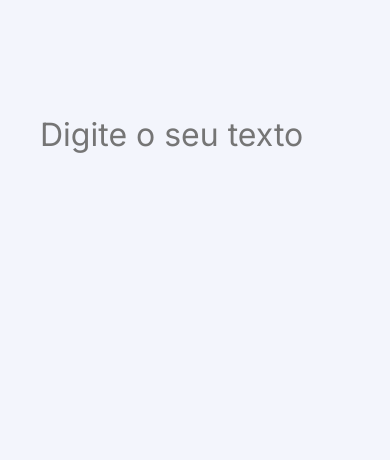
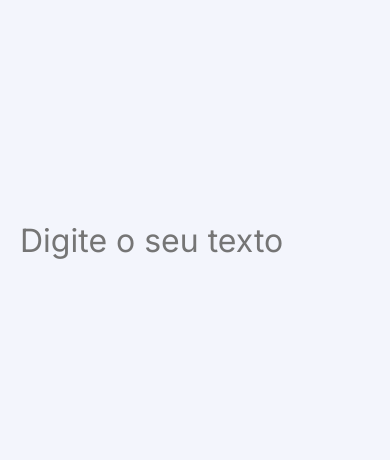
Before and after one commit to PriscilaSilvaAlves/PriscilaSilvaAlves.github.io, a React (Create React App) app in the folder encryptDecrypt/: page / in a window 390 px wide. Shown: the part 140-600 px from the top of the page. Built offline with nearby package versions, Linux system fonts and the light colour scheme.

Commit message:
Add files via upload

```diff
--- a/encryptDecrypt/src/App.css
+++ b/encryptDecrypt/src/App.css
@@ -1,4 +1,4 @@
-#container{
+main{
   background-color: #F3F5FC;
   width: 100%;
   height: 100vh;
@@ -10,9 +10,11 @@
   justify-content: right;
 }
 #left{
+  width: calc(100% - 520px);
+}
+#left form{
   margin-left: 40px;
   height: calc(100vh - 80px);
-  width: calc(100% - 520px);
   display: flex;
   flex-direction: column;
   gap: 40px;
@@ -36,10 +38,11 @@
 }
 #input input{
   width: 680px;
-  height: 48px;
+  height: 150px;
   color: #0A3871;
   font-family: 'Inter', sans-serif;
   border: none;
+  resize: none;
   font-size: 32px;
   background-color: transparent;
 }
@@ -155,23 +158,26 @@ button:active{
   height: 100%;
   resize: none;
 }
-@media screen and (max-width: 574px){
+@media screen and (max-width: 900px){
   #input{
-    padding: 40px;
+    padding: 20px;
     justify-content: left;
-    width: 300px;
+    width: calc(100% - 40px);
   }
   #input input{
-    width: 300px;
-    height: 48px;
+    width: 100%;
+    height: 300px;
     font-size: 32px;
+    background-color: transparent;
   }
   #left{
     width: 100%;
+  }
+  #left form{
     margin-top: 40px;
     margin-left: 0;
   }
-  #container{
+  main{
     justify-content: center;
   }
   #alert{
@@ -179,8 +185,8 @@ button:active{
   }
   #right{
     height: auto;
-    padding: 20px;
-    margin: 40px;
+    margin: 20px;
+    width: calc(100%-40px);
   }
   #root{
     height: 100%;
--- a/encryptDecrypt/src/App.js
+++ b/encryptDecrypt/src/App.js
@@ -75,14 +75,18 @@ function App() {
     document.execCommand("copy");
   }
 
+  function HandleSubmit(event){
+    event.preventDefault();
+  }
+
   return (
-    <form action="#" onsubmit="return false">
-      <div id="container">
+      <main>
         <div id="left">
+          <form id="formId" onSubmit={ HandleSubmit }>
             <div id="left-top">
                 <img src={ ImageLogo } alt="Letra A símbolo da Alura"></img>
                 <div id="input">
-                      <input id="textInput" placeholder="Digite o seu texto" pattern="([a-z ]+)" maxLength="200" title="Apenas letas minúsculas, sem acentos e sem caracteres especiais" required></input>
+                    <input id="textInput" placeholder="Digite o seu texto" pattern="([a-z ]+)" maxLength="150" title="Apenas letas minúsculas, sem acentos e sem caracteres especiais" required></input>
                 </div>
             </div>
             <div id="left-down">
@@ -91,14 +95,14 @@ function App() {
                     <p>Apenas letras minúsculas e sem acento.</p>
                 </div>
                 <div id="buttons">
-                      <button id="btn1" onClick={ Encrypt }>Criptografar</button>
-                      <button id="btn2" onClick={ Decrypt }>Decriptografar</button>
+                    <button id="btn1" name="btn1" onClick={ Encrypt }>Criptografar</button>
+                    <button id="btn2" name="btn2" onClick={ Decrypt }>Decriptografar</button>
                 </div>
             </div>
+          </form>
         </div>
         { right }
-      </div>
-    </form>
+      </main>
   );
 }
 
```
Also changed, not shown: 7 other files (tests, documents, lock files or other folders). Lines whose indentation alone changed are shown as unchanged.
